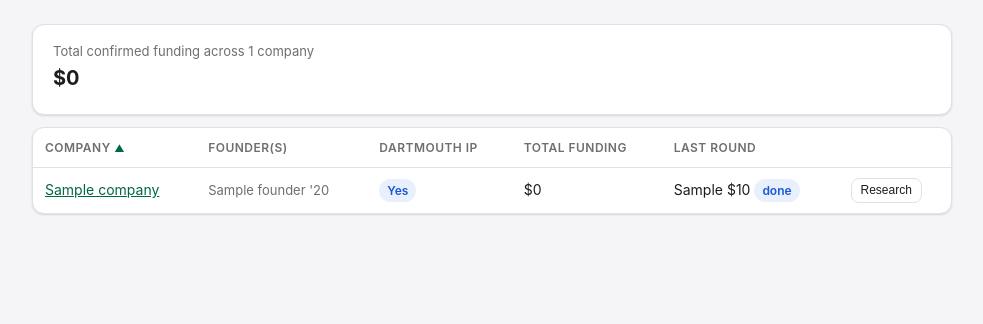
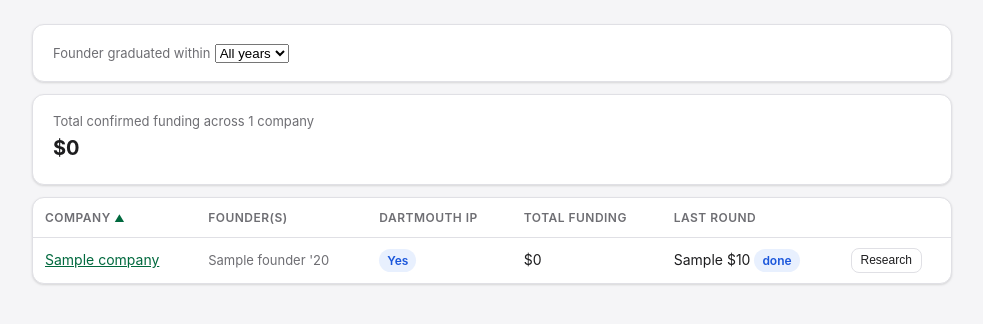
Before and after one commit to Cleasto/mc-funding-tracker, a Flask app: page / in a window 1280 px wide. Shown: the part 73-397 px from the top of the page, without its empty margins (148-1131 px from the left). Run offline with Flask 3, Linux system fonts and the light colour scheme; tables that the repository leaves empty hold one stand-in row (values such as "Sample post").

Commit message:
Add a grad-year filter to the company list
Dropdown (All / 1 / 2 / 3 / 5 / 10 / 15 / 20 years) filters to
companies with at least one founder whose class year is within that
many years of today. Auto-submits on change, preserved across sort
clicks. The funding total header now sums the filtered set instead of
always showing the all-companies grand total.

Co-Authored-By: Claude Sonnet 5 <noreply@anthropic.com>

```diff
--- a/src/mc_funding_tracker/server.py
+++ b/src/mc_funding_tracker/server.py
@@ -8,6 +8,7 @@ thread-safety concerns beyond the job tracker's own lock.
 """
 from __future__ import annotations
 
+import datetime
 import logging
 import os
 import threading
@@ -67,7 +68,18 @@ def create_app(config: Dict[str, Any]) -> Flask:
         if direction not in ("asc", "desc"):
             direction = default_dirs[sort]
 
+        grad_years = request.args.get("grad_years", "")
+        cutoff_year = None
+        if grad_years.isdigit():
+            cutoff_year = datetime.date.today().year - int(grad_years)
+
         companies = db.get_companies()
+        if cutoff_year is not None:
+            companies = [
+                c for c in companies
+                if any(f["class_year"] and f["class_year"] >= cutoff_year for f in c["founders"])
+            ]
+
         if sort == "name":
             companies.sort(key=lambda c: c["name"].lower(), reverse=(direction == "desc"))
         else:
@@ -75,16 +87,17 @@ def create_app(config: Dict[str, Any]) -> Flask:
 
         next_dir = {col: ("desc" if (sort == col and direction == "asc") else "asc" if (sort == col and direction == "desc") else default_dirs[col]) for col in default_dirs}
 
-        grand_total = db.get_grand_total_funding()
+        total_funding = sum(c["total_funding"] for c in companies)
         researching_ids = jobs.running_ids()
         return render_template(
             "index.html",
             companies=companies,
-            grand_total=grand_total,
+            total_funding=total_funding,
             researching_ids=researching_ids,
             sort=sort,
             direction=direction,
             next_dir=next_dir,
+            grad_years=grad_years,
         )
 
     @app.route("/company/new")
--- a/src/mc_funding_tracker/templates/index.html
+++ b/src/mc_funding_tracker/templates/index.html
@@ -1,23 +1,36 @@
 {% extends "base.html" %}
 {% block title %}Companies – mc-funding-tracker{% endblock %}
 {% block content %}
+  <div class="card">
+    <form method="get" class="inline-form">
+      <input type="hidden" name="sort" value="{{ sort }}">
+      <input type="hidden" name="dir" value="{{ direction }}">
+      <label for="grad_years" class="meta">Founder graduated within</label>
+      <select id="grad_years" name="grad_years" onchange="this.form.submit()">
+        <option value="" {% if not grad_years %}selected{% endif %}>All years</option>
+        {% for y in [1, 2, 3, 5, 10, 15, 20] %}
+        <option value="{{ y }}" {% if grad_years == y|string %}selected{% endif %}>{{ y }} year{{ "s" if y != 1 else "" }}</option>
+        {% endfor %}
+      </select>
+    </form>
+  </div>
 {% if not companies %}
   <div class="card">
-    <p class="meta">No companies tracked yet. <a href="/company/new">Add one</a> to get started.</p>
+    <p class="meta">{% if grad_years %}No companies match that filter.{% else %}No companies tracked yet. <a href="/company/new">Add one</a> to get started.{% endif %}</p>
   </div>
 {% else %}
   <div class="card">
     <div class="meta">Total confirmed funding across {{ companies|length }} compan{{ "y" if companies|length == 1 else "ies" }}</div>
-    <h2>{{ grand_total|usd }}</h2>
+    <h2>{{ total_funding|usd }}</h2>
   </div>
   <div class="card" style="padding: 0;">
     <table>
       <thead>
         <tr>
-          <th><a href="{{ url_for('index', sort='name', dir=next_dir['name']) }}" class="sort-link">Company{% if sort == 'name' %} <span class="sort-arrow">{{ '▲' if direction == 'asc' else '▼' }}</span>{% endif %}</a></th>
+          <th><a href="{{ url_for('index', sort='name', dir=next_dir['name'], grad_years=grad_years) }}" class="sort-link">Company{% if sort == 'name' %} <span class="sort-arrow">{{ '▲' if direction == 'asc' else '▼' }}</span>{% endif %}</a></th>
           <th>Founder(s)</th>
           <th>Dartmouth IP</th>
-          <th><a href="{{ url_for('index', sort='total_funding', dir=next_dir['total_funding']) }}" class="sort-link">Total Funding{% if sort == 'total_funding' %} <span class="sort-arrow">{{ '▲' if direction == 'asc' else '▼' }}</span>{% endif %}</a></th>
+          <th><a href="{{ url_for('index', sort='total_funding', dir=next_dir['total_funding'], grad_years=grad_years) }}" class="sort-link">Total Funding{% if sort == 'total_funding' %} <span class="sort-arrow">{{ '▲' if direction == 'asc' else '▼' }}</span>{% endif %}</a></th>
           <th>Last Round</th>
           <th></th>
         </tr>
```
